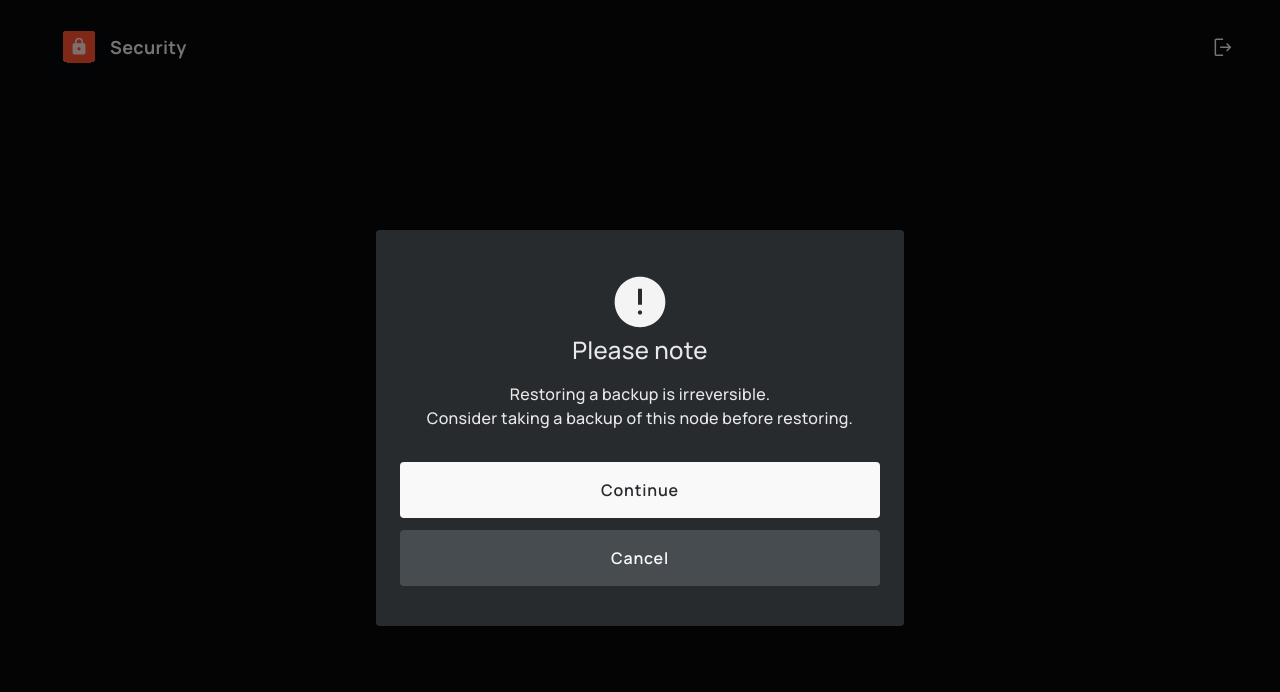
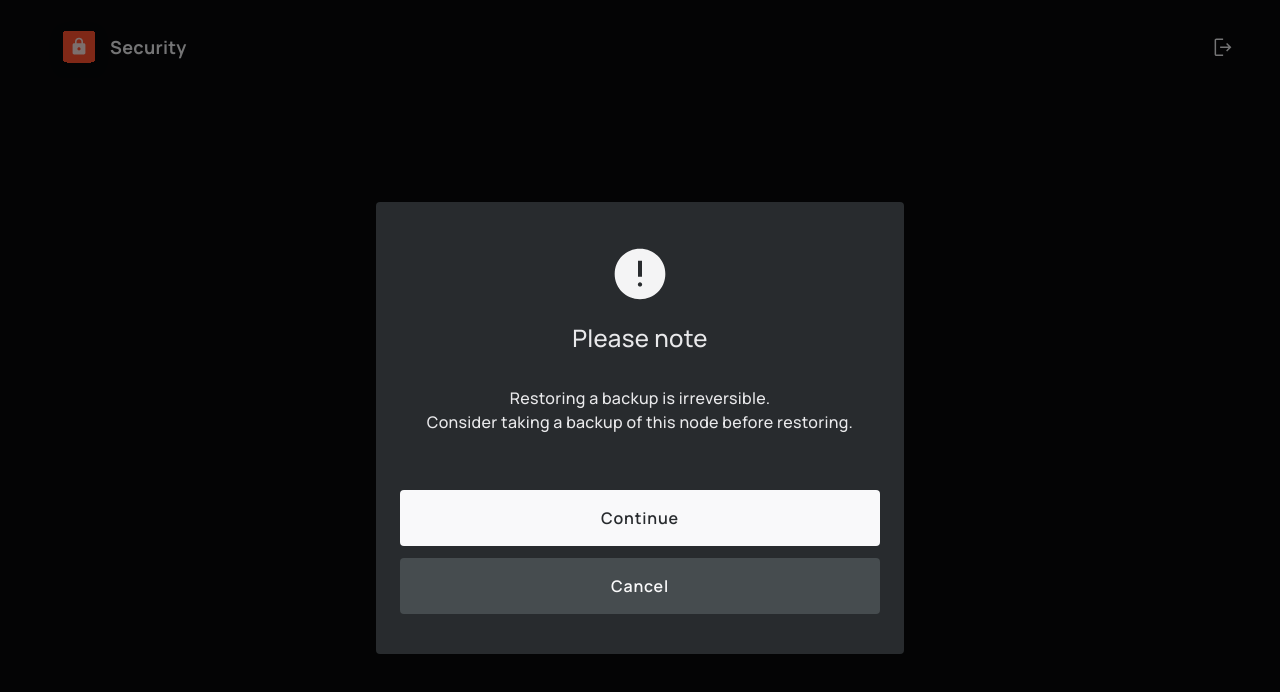
Before and after one commit to minima-global/security, a React (Vite) app: page /#/dashboard/restore in a window 1280 px wide. Both pictures are taken after a click on the button "Restore". Shown: the top 692 px of the page. Built offline with nearby package versions, Linux system fonts and the light colour scheme; no server answers.

Commit message:
Update index.tsx

```diff
--- a/src/components/Security/RestoreFromBackup/index.tsx
+++ b/src/components/Security/RestoreFromBackup/index.tsx
@@ -19,9 +19,9 @@ const RestoreFromBackup = () => {
   const InformativeDialog = {
     content: (
       <div>
-        <img alt="informative" src="./assets/error.svg" />{" "}
-        <h1 className="text-2xl mb-4">Please note</h1>
-        <p>
+        <img className="mb-4" alt="informative" src="./assets/error.svg" />{" "}
+        <h1 className="text-2xl mb-8">Please note</h1>
+        <p className="mb-6">
           Restoring a backup is irreversible. <br /> Consider taking a backup of
           this node before restoring.
         </p>
```
